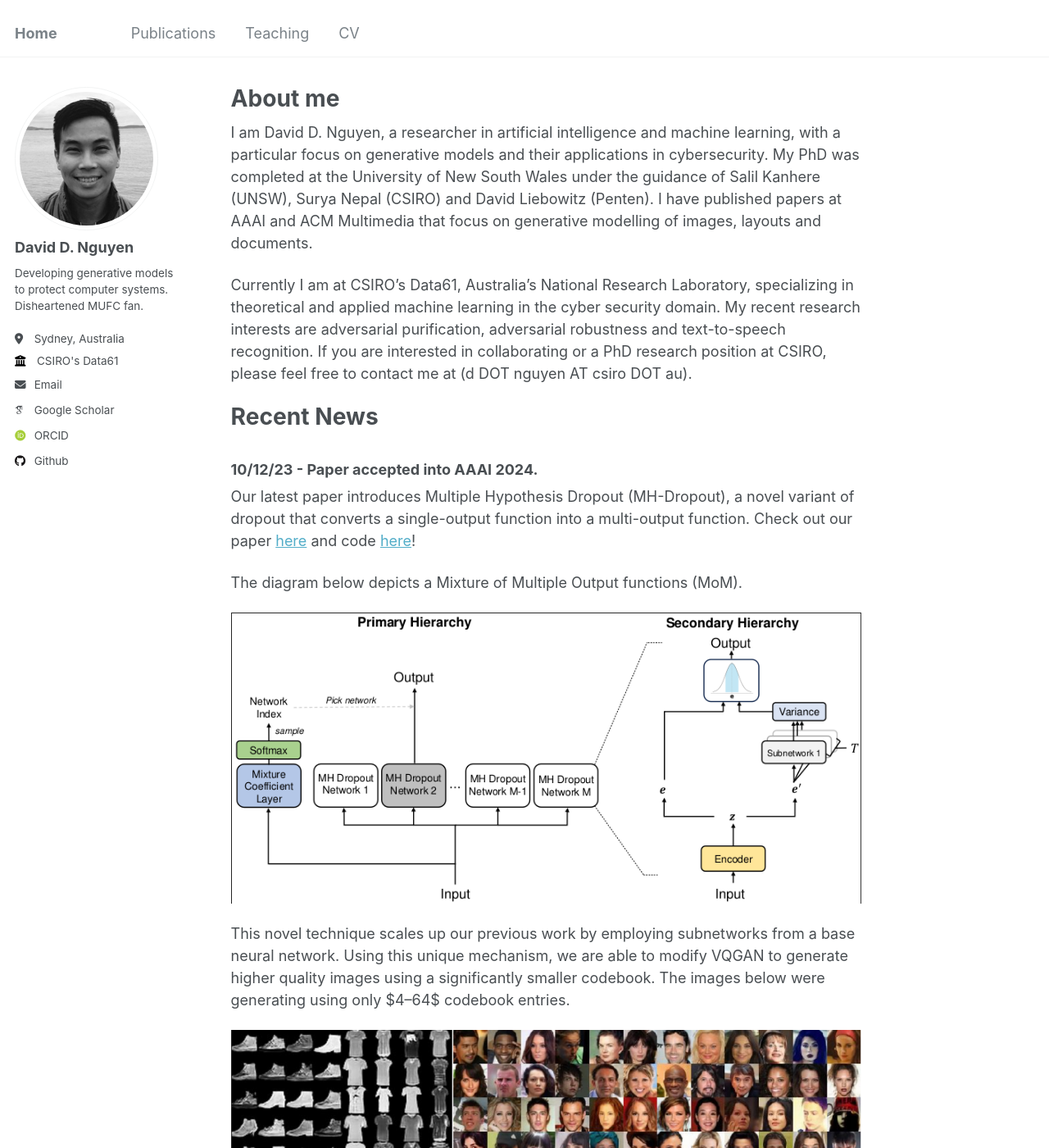
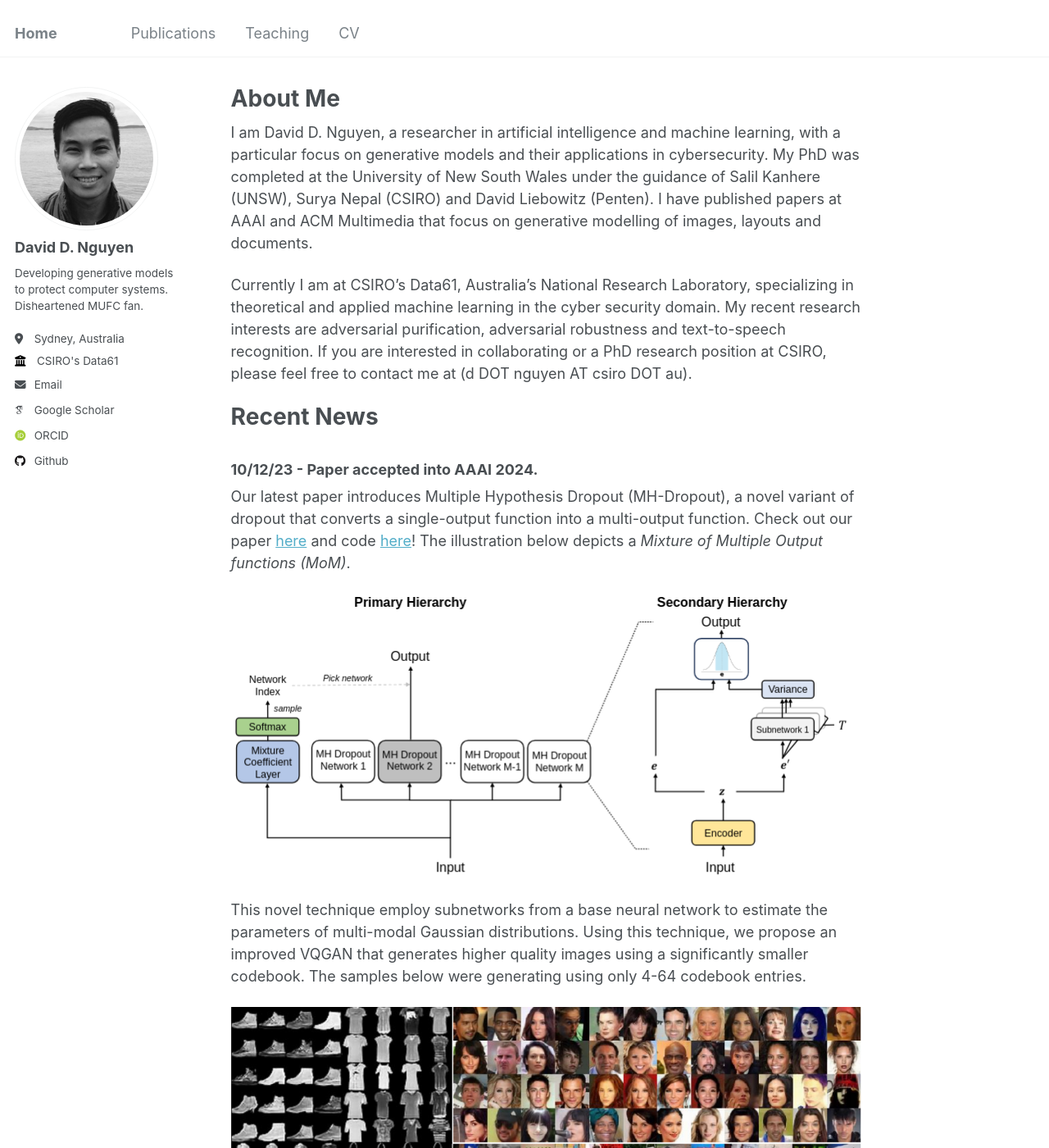
Before and after one commit to dngu7/dngu7.github.io, a Jekyll site: the page built from _pages/about.md, in a window 1280 px wide and 1400 px high. Shown: the whole window at 82% size. Built offline with Jekyll 4.4.1, drawn with Linux system fonts in a browser that asks for light colours; some web fonts are replaced.

Commit message:
first commit

```diff
--- a/_pages/about.md
+++ b/_pages/about.md
@@ -1,7 +1,7 @@
 ---
 permalink: /
-title: "About me"
-excerpt: "About me"
+title: "About Me"
+excerpt: "About Me"
 author_profile: true
 redirect_from:
   - /about/
@@ -21,14 +21,13 @@ Recent News
 
 ### 10/12/23 - Paper accepted into AAAI 2024.
 Our latest paper introduces Multiple Hypothesis Dropout (MH-Dropout), a novel variant of dropout that converts a single-output function into a multi-output function. Check out our paper [here](https://ojs.aaai.org/index.php/AAAI/article/view/29358) and code [here](https://github.com/dngu7/multiple-hypothesis-dropout)!
-
-The diagram below depicts a Mixture of Multiple Output functions (MoM).
+The illustration below depicts a *Mixture of Multiple Output functions (MoM)*.
 
 ![diagram](/images/hierarchydiagram.png)
 
-This novel technique scales up our previous work by employing subnetworks from a base neural network.
-Using this unique mechanism, we are able to modify VQGAN to generate higher quality images using a significantly smaller codebook.
-The images below were generating using only $4--64$ codebook entries.
+This novel technique employ subnetworks from a base neural network to estimate the parameters of multi-modal Gaussian distributions.
+Using this technique, we propose an improved VQGAN that generates higher quality images using a significantly smaller codebook.
+The samples below were generating using only 4-64 codebook entries.
 
 ![mhdimage](/images/mhd-images.png)
 
```
Also changed, not shown: images/hierarchydiagram.png.
